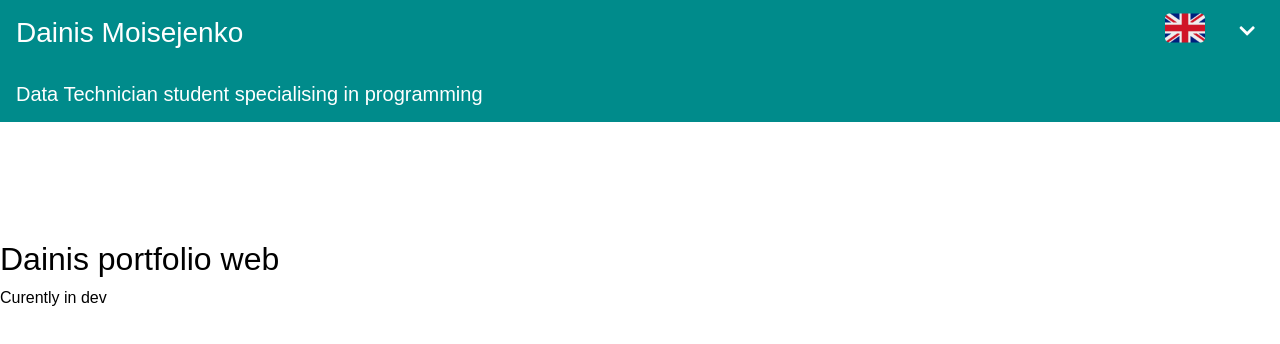
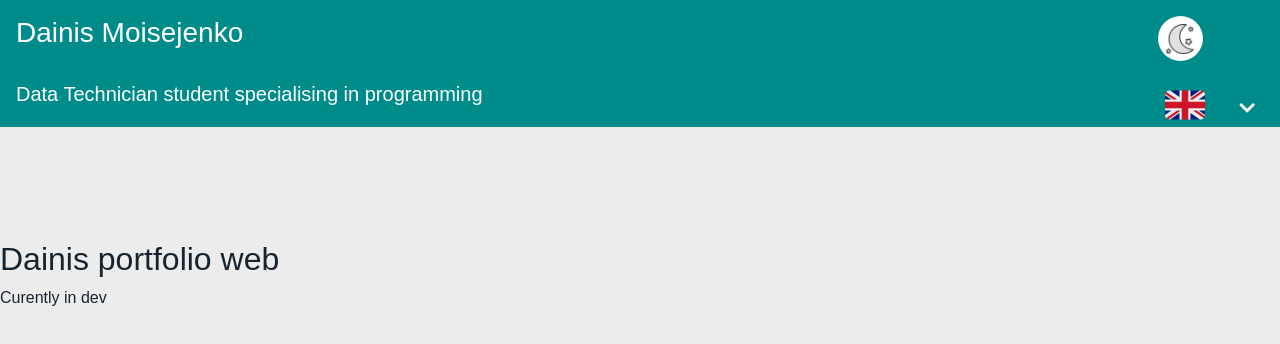
Before and after one commit to DainisM/dainis-portfolio, a React (Create React App) app: page / in a window 1280 px wide. Shown: the top 344 px of the page. Built offline with nearby package versions, Linux system fonts and the light colour scheme.

Commit message:
Added Darkmode feature

```diff
--- a/package.json
+++ b/package.json
@@ -1,5 +1,5 @@
 {
-  "homepage": "http://DainisM.github.io/dainis-portfolio",
+  "homepage": "http://DainisM.github.io/",
   "name": "dainis-portfolio",
   "version": "0.1.0",
   "private": true,
--- /dev/null
+++ b/src/components/Darkmode.js
@@ -0,0 +1,77 @@
+import React from "react";
+import { motion } from "framer-motion";
+
+import "../styles/Darkmode.css";
+
+import { btnVariants } from "./helpers/Variants";
+
+const Darkmode = () => {
+	//Applied to the button
+	let clickedClass = "clicked";
+	let clickedDark = "clickedDark";
+	//Doc body element
+	const body = document.body;
+	//Class names to apply to the body
+	const lightTheme = "light";
+	const darkTheme = "dark";
+	//Local prop to handle currently selected theme
+	let theme;
+
+	//Find value from local storage
+	if (localStorage) {
+		theme = localStorage.getItem("theme");
+	}
+
+	//Found value adding to CSS class body
+	if (theme === lightTheme || theme === darkTheme) {
+		body.classList.add(theme);
+	}
+	//If no value then default = light
+	else {
+		body.classList.add(lightTheme);
+	}
+
+	//Function for switching between themes
+	const switchTheme = (e) => {
+		//If darkmode active
+		if (theme === darkTheme) {
+			//Replace body class to light
+			body.classList.replace(darkTheme, lightTheme);
+			//Remove clicked from button
+			e.target.classList.remove(clickedClass);
+			//Add clickedDark to button
+			e.target.classList.add(clickedDark);
+			//Set local storage theme to light
+			localStorage.setItem("theme", "light");
+			//Set theme prop to light
+			theme = lightTheme;
+		}
+		// If darkmode was off
+		else {
+			//Replace body class to dark
+			body.classList.replace(lightTheme, darkTheme);
+			//Remove clickedDark from button
+			e.target.classList.remove(clickedDark);
+			//Add clicked to button
+			e.target.classList.add(clickedClass);
+			//Set local storage theme to dark
+			localStorage.setItem("theme", "dark");
+			//Set theme prop to dark
+			theme = darkTheme;
+		}
+	};
+
+	return (
+		<motion.button
+			variants={btnVariants}
+			whileHover="hover"
+			//If theme dark then set clicked to empty
+			className={theme === "dark" ? clickedClass : ""}
+			id="darkMode"
+			//On click call switch function
+			onClick={(e) => switchTheme(e)}
+		></motion.button>
+	);
+};
+
+export default Darkmode;
--- a/src/components/Header.js
+++ b/src/components/Header.js
@@ -2,6 +2,7 @@ import React from "react";
 import { FormattedMessage, injectIntl } from "react-intl";
 
 import Language from "./Language";
+import Darkmode from "./Darkmode";
 
 import "../styles/Header.css";
 
@@ -15,6 +16,7 @@ const Header = ({ language, setLanguage, setLangStorage }) => {
 				</h5>
 			</span>
 			<span>
+				<Darkmode />
 				<Language
 					language={language}
 					setLanguage={setLanguage}
--- a/src/components/Language.js
+++ b/src/components/Language.js
@@ -48,7 +48,7 @@ const Language = ({ language, setLanguage, setLangStorage }) => {
 		setSelectedOption(value.value);
 		//Set language value
 		setLanguage(value.value);
-		//Set new cookie value for "language"
+		//Set new localStorage value for "language"
 		setLangStorage(value.value.toString());
 		setIsOpen(false);
 	};
--- /dev/null
+++ b/src/styles/Darkmode.css
@@ -0,0 +1,39 @@
+#darkMode {
+	background: transparent url("../images/moon.png") no-repeat center;
+	background-size: 30px 30px;
+	width: 45px;
+	height: 45px;
+	filter: grayscale(100%);
+	border: none;
+	border-radius: 50%;
+	background-color: white;
+	transition: background-color 0.3s ease-in-out, filter 0.3s ease-in-out;
+	margin: 1em 10%;
+}
+
+#darkMode:hover,
+#darkMode:focus {
+	filter: none;
+	background-color: black;
+	cursor: pointer;
+}
+
+#darkMode.clicked {
+	filter: none !important;
+	background-color: black;
+}
+
+#darkMode.clicked:hover {
+	filter: grayscale(100%) !important;
+	background-color: white;
+}
+
+#darkMode.clickedDark {
+	filter: grayscale(100%);
+	background-color: white;
+}
+
+#darkMode.clickedDark:hover {
+	filter: none !important;
+	background-color: black;
+}
```
